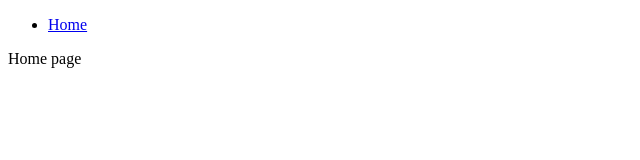
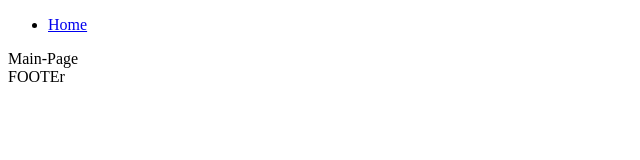
Before and after one commit to zapmi/fedmoto, a React app: page / in a window 1280 px wide. Shown: the top 160 px of the page, without its empty margins (0-640 px from the left). Built offline with nearby package versions, Linux system fonts and the light colour scheme; the HTML template or start-up script is replaced by a standard one.

Commit message:
header and footer added

```diff
--- a/react-client/src/Components/App.jsx
+++ b/react-client/src/Components/App.jsx
@@ -2,14 +2,23 @@ import React, { Component } from 'react';
 import { BrowserRouter as Router, Route, Link} from 'react-router-dom';
 import { browserHistory } from 'react-router';
 import HomePage from './HomePage';
+// import image from './Images/bigSuzi';
 import NavBar from './HeaderComponent/NavBar';
+import Footer from './FooterComponent/Footer';
+
 class App extends Component {
   render() {
     return (
       <Router>
         <div>
           <NavBar />
+          <div>
           <Route name="home" exact path="/" component={HomePage} />
+          {/* <img src={bigSuzi} alt="BigSuziBike" />;  */}
+          </div>
+
+          <Footer />
+
         </div>
       </Router>
     )
--- a/react-client/src/Components/FooterComponent/Footer.jsx
+++ b/react-client/src/Components/FooterComponent/Footer.jsx
@@ -3,9 +3,9 @@ class Footer extends Component {
   render() {
     return (
       <footer>
-        <div>
-          Footer component
-        </div>
+
+  FOOTEr
+
       </footer>
     )
   }
--- a/react-client/src/Components/HeaderComponent/NavBar.jsx
+++ b/react-client/src/Components/HeaderComponent/NavBar.jsx
@@ -8,6 +8,7 @@ class NavBar extends Component {
           <li className="navButton"><Link to="">Home</Link></li>
         </ul>
       </header>
+
     )
   }
 }
--- a/react-client/src/Components/HomePage.jsx
+++ b/react-client/src/Components/HomePage.jsx
@@ -1,9 +1,12 @@
 import React, { Component } from 'react';
+// import image from './Images/bigSuzi';
 class HomePage extends Component {
   render() {
     return (
       <div>
-        Home page
+        Main-Page
+        {/* <img src={} alt="bogsuz"/>; */}
+        {/* <img src={bigSuzi} alt="BigSuziBike" />; */}
       </div>
     )
   }
```
Also changed, not shown: react-client/src/Components/Images/bigSuz.jpg (added), 2 other files (tests, documents, lock files or other folders).
